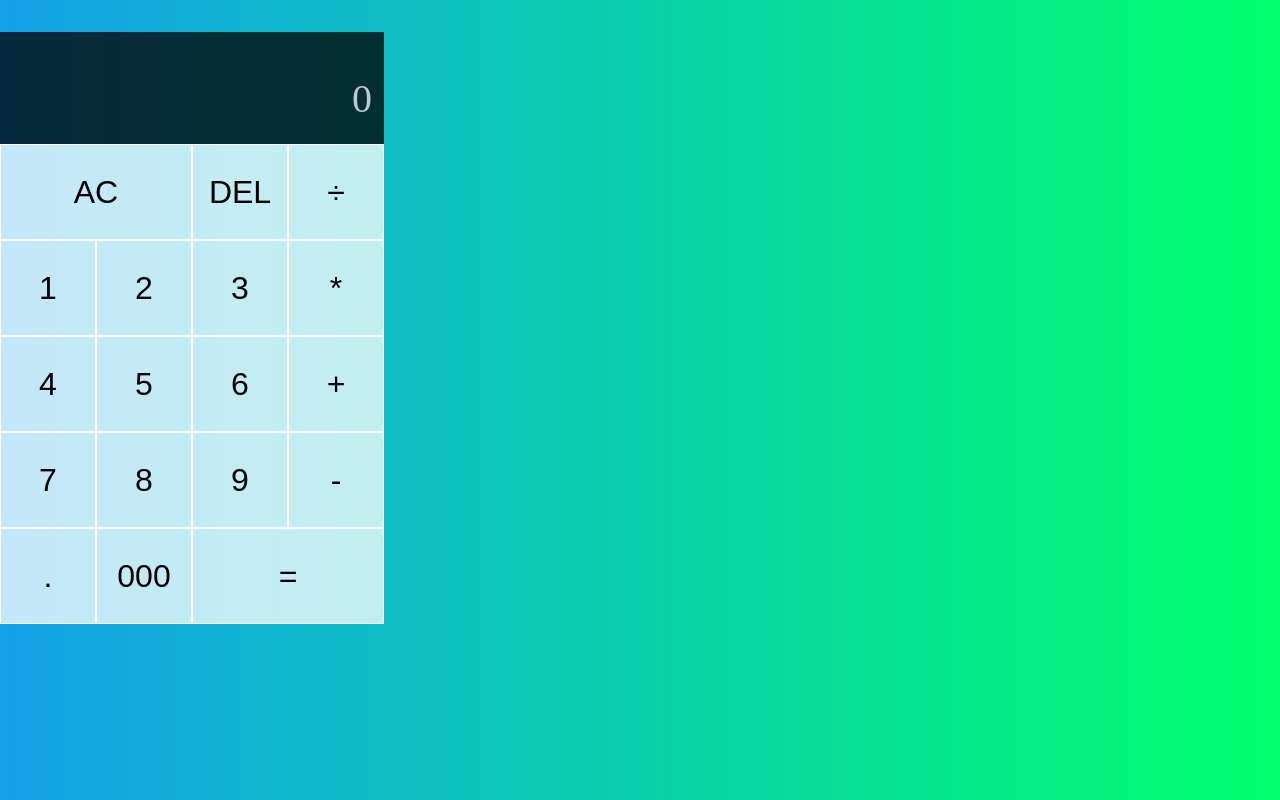
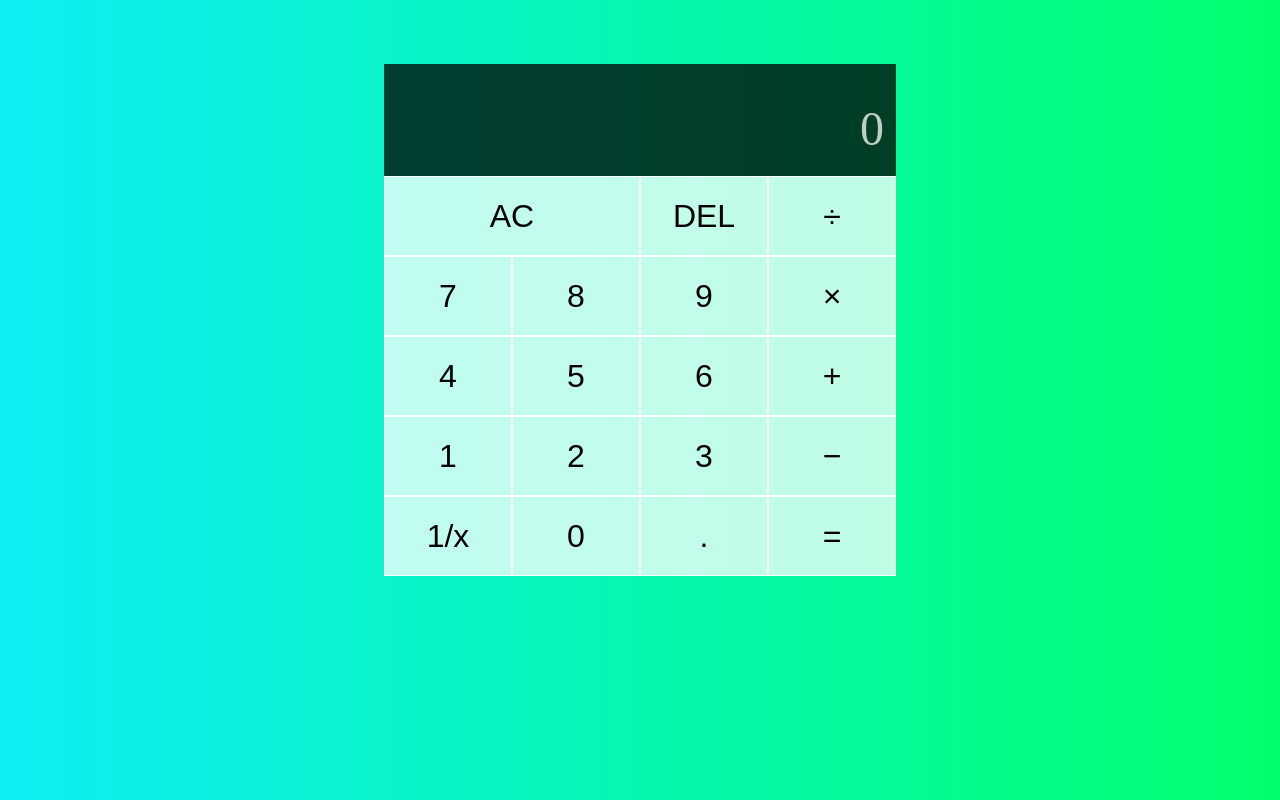
Before and after one commit to lianxiaochen/Calculator, a React (Create React App) app: page / in a window 1280 px wide. Built offline with nearby package versions, Linux system fonts and the light colour scheme.

Commit message:
20221119

```diff
--- a/src/App.css
+++ b/src/App.css
@@ -4,14 +4,15 @@
 
 body {
   margin: 0;
-  background: linear-gradient(to right, #14a1e8, #00FF6C);
+  background: linear-gradient(to right, #0dedf5, #00FF6C);
 }
 
 .calculator-grid {
   display: grid;
-  margin-top: 2rem;
-  grid-template-columns: repeat(4, 6rem);
-  grid-template-rows: minmax(7rem, auto) repeat(5, 6rem);
+  margin-top: 4rem;
+  justify-content: center;
+  grid-template-columns: repeat(4, 8rem);
+  grid-template-rows: minmax(7rem, auto) repeat(5, 5rem);
 }
 
 .calculator-grid > button {
@@ -22,9 +23,14 @@ body {
   background-color: rgba(255, 255, 255, .75);
 }
 
-.calculator-grid > button:hover,
-.calculator-grid > button:focus {
-  background-color: rgba(255, 255, 255, .9);
+.calculator-grid > button:hover{
+  background-color: rgba(255, 255, 255, 0.9);
+}
+
+.calculator-grid > button:active{
+  background-color: rgba(255, 255, 255, 0.75);
+  background-size: 100%;
+  transition: background 0s;
 }
 
 .span-two {
@@ -38,17 +44,17 @@ body {
   flex-direction: column;
   align-items: flex-end;
   justify-content: space-around;
-  padding: .75rem;
+  padding: 0.75rem;
   word-wrap: break-word;
   word-break: break-all;
 }
 
 .output .previous-operand {
   color: rgba(255, 255, 255, .75);
-  font-size: 1.5rem;
+  font-size: 1rem;
 }
 
 .output .current-operand {
   color: rgba(255, 255, 255, .75);
-  font-size: 2.5rem;
+  font-size: 3rem;
 }
--- a/src/App.js
+++ b/src/App.js
@@ -9,7 +9,8 @@ export const ACTIONS = {
   DELETE_DIGIT: "delete_digit",
   CHOOSE_OPERATION: "choose_operation",
   CLEAR: "clear",
-  EVALUATE: "evaluate"
+  EVALUATE: "evaluate",
+  PERCENT: "percent"
 }
 
 function reducer(state, { type, payload }) {
@@ -43,7 +44,7 @@ function reducer(state, { type, payload }) {
 
 
     case ACTIONS.CHOOSE_OPERATION:
-      if (state.overwrite) {
+      if (state.overwrite && payload.operation !== "1/x") {
         return {
           previousOperand: state.currentOperand,
           currentOperand: "0",
@@ -51,7 +52,7 @@ function reducer(state, { type, payload }) {
           overwrite: false
         }
       }
-      if (state.previousOperand == null) {
+      if (state.previousOperand == null && payload.operation !== "1/x") {
         return {
           ...state,
           operation: payload.operation,
@@ -60,10 +61,18 @@ function reducer(state, { type, payload }) {
         }
       }
 
-      if (payload.operation != null && state.currentOperand === "0") {
+      if (payload.operation != null && payload.operation !== "1/x" && state.currentOperand === "0") {
         return {
           ...state,
           operation: payload.operation
+        }
+      }
+
+      if (payload.operation === "1/x") {
+        const reciprocal = parseFloat(state.currentOperand);
+        return {
+          ...state,
+          currentOperand: (1 / reciprocal).toString()
         }
       }
 
@@ -113,12 +122,13 @@ function reducer(state, { type, payload }) {
         currentOperand: state.currentOperand.slice(0, -1)
       }
 
+
     default:
       break;
   }
 }
 
-function evaluate({ currentOperand, previousOperand, operation, overwrite }) {
+function evaluate({ currentOperand, previousOperand, operation }) {
   const past = parseFloat(previousOperand)
   const now = parseFloat(currentOperand)
   let computation = ""
@@ -127,10 +137,10 @@ function evaluate({ currentOperand, previousOperand, operation, overwrite }) {
     case "+":
       computation = past + now;
       break;
-    case "-":
+    case "−":
       computation = past - now;
       break;
-    case "*":
+    case "×":
       computation = past * now;
       break;
     case "÷":
@@ -164,21 +174,22 @@ function App() {
       <button className="span-two" onClick={() => dispatch({ type: ACTIONS.CLEAR })}>AC</button>
       <button onClick={() => dispatch({ type: ACTIONS.DELETE_DIGIT })}>DEL</button>
       <OperationButton operation="÷" dispatch={dispatch} />
-      <DigitButton digit="1" dispatch={dispatch} />
-      <DigitButton digit="2" dispatch={dispatch} />
-      <DigitButton digit="3" dispatch={dispatch} />
-      <OperationButton operation="*" dispatch={dispatch} />
+      <DigitButton digit="7" dispatch={dispatch} />
+      <DigitButton digit="8" dispatch={dispatch} />
+      <DigitButton digit="9" dispatch={dispatch} />
+      <OperationButton operation="×" dispatch={dispatch} />
       <DigitButton digit="4" dispatch={dispatch} />
       <DigitButton digit="5" dispatch={dispatch} />
       <DigitButton digit="6" dispatch={dispatch} />
       <OperationButton operation="+" dispatch={dispatch} />
-      <DigitButton digit="7" dispatch={dispatch} />
-      <DigitButton digit="8" dispatch={dispatch} />
-      <DigitButton digit="9" dispatch={dispatch} />
-      <OperationButton operation="-" dispatch={dispatch} />
+      <DigitButton digit="1" dispatch={dispatch} />
+      <DigitButton digit="2" dispatch={dispatch} />
+      <DigitButton digit="3" dispatch={dispatch} />
+      <OperationButton operation="−" dispatch={dispatch} />
+      <OperationButton operation="1/x" dispatch={dispatch} />
+      <DigitButton digit="0" dispatch={dispatch} />
       <DigitButton digit="." dispatch={dispatch} />
-      <DigitButton digit="000" dispatch={dispatch} />
-      <button className="span-two" onClick={() => dispatch({ type: ACTIONS.EVALUATE })}>=</button>
+      <button onClick={() => dispatch({ type: ACTIONS.EVALUATE })}>=</button>
 
 
     </div>
```
